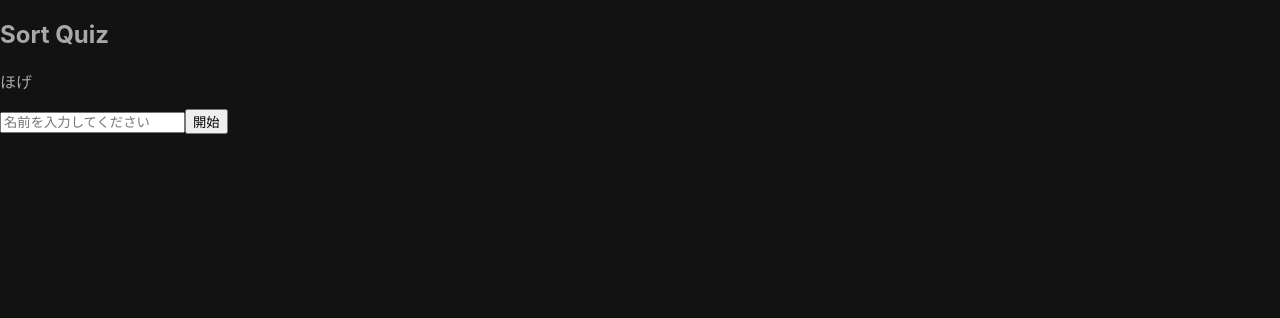
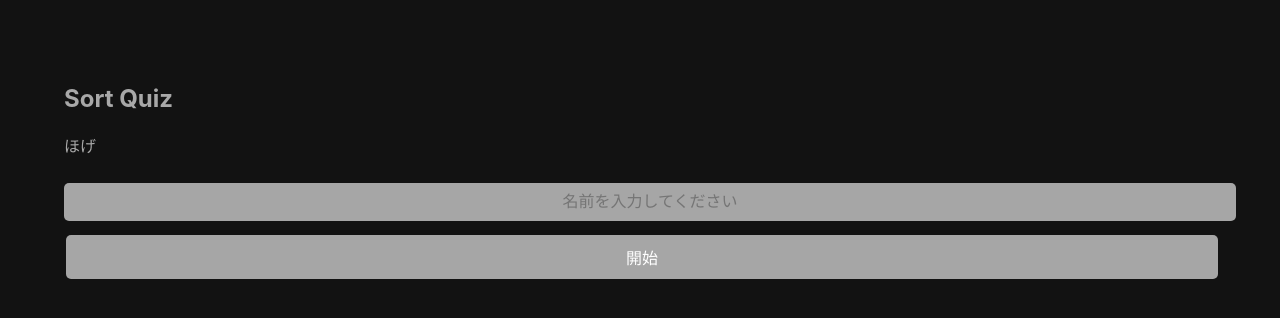
Before and after one commit to raiga0310/Sort-Quiz, a React (Create React App) app: page / in a window 1280 px wide. Shown: the top 318 px of the page. Built offline with nearby package versions, Linux system fonts and the light colour scheme.

Commit message:
fix: デザインをそれっぽく

```diff
--- a/src/App.css
+++ b/src/App.css
@@ -25,10 +25,6 @@ code {
   height: 200px;
   perspective: 1000px;
   margin: 16px;
-}
-
-.card-toggle {
-  display: none;
 }
 
 .card-face {
@@ -60,19 +56,6 @@ code {
   color: #ff4081;
 }
 
-.card-toggle:checked ~ .card-face-front {
-  transform: rotateY(180deg);
-}
-
-.card-toggle:checked ~ .card-face-back {
-  transform: rotateY(0);
-}
-
-/* DraggableCard styles */
-.draggable-card {
-  display: inline-block;
-}
-
 /* CardList styles */
 .card-list {
   display: flex;
@@ -80,3 +63,23 @@ code {
   justify-content: center;
   align-items: center;
 }
+
+/* Button Style */
+.button-style {
+  color: white;
+  background-color: #a6a6a6;
+  border: none;
+  border-radius: 5px;
+  padding: 10px 20px;
+  text-align: center;
+  text-decoration: none;
+  display: inline-block;
+  font-size: 16px;
+  margin: 4px 2px;
+  transition-duration: 0.4s;
+  cursor: pointer;
+}
+
+.button-style:hover {
+  background-color: #868686;
+}
--- a/src/components/FlippingCard.css
+++ b/src/components/FlippingCard.css
@@ -34,6 +34,9 @@
 
   .flipping-card-back {
     transform: rotateY(180deg);
+    display: flex;
+    flex-direction: column;
+    justify-content: center;
   }
 
   .flipping-card-back > * {
@@ -92,6 +95,8 @@
   justify-content: center;
 
   position: absolute;
+
+  font-size: 1vw; /* Adjust this value as needed */
 }
 
 /* カード隅の拡張子を含んだ要素の共通スタイル */
--- /dev/null
+++ b/src/components/PlayScreen.css
@@ -0,0 +1,5 @@
+.play-screen-buttons {
+    display: flex;
+    justify-content: center;
+    align-items: center;
+  }
--- a/src/components/PlayScreen.js
+++ b/src/components/PlayScreen.js
@@ -1,11 +1,13 @@
-import React from 'react';
+import React, { useState } from 'react';
 import CardList from './CardList';  // カードリストコンポーネントをインポート
-
+import '../data/data';
+import '../App.css';
+import './PlayScreen.css';
 
 function getRandomArray(n) {
   var array = [];
   while (array.length < n) {
-    var randomNumber = Math.floor(Math.random() * (72 - 5 + 1)) + 5;
+    var randomNumber = Math.floor(Math.random() * 63) + 5;
     if (!array.includes(randomNumber)) {
       array.push(randomNumber);
     }
@@ -14,6 +16,8 @@ function getRandomArray(n) {
 }
 
 function PlayScreen({ onAnswer }) {
+  const [quizKeyArray, setQuizKeyArray] = useState(getRandomArray(5));
+
   const handleAnswer = () => {
     // ユーザーの回答を採点する処理
     // ここでは仮に常に正解とする
@@ -21,7 +25,10 @@ function PlayScreen({ onAnswer }) {
     onAnswer(isCorrect);
   };
 
-  const quizKeyArray = getRandomArray(5);
+  const handleRefresh = () => {
+    // Refreshボタンが押されたときに新しい乱数配列を生成してstateを更新
+    setQuizKeyArray(getRandomArray(5));
+  };
 
   return (
     <div className="play-screen">
@@ -32,7 +39,10 @@ function PlayScreen({ onAnswer }) {
         quizKeyArray={quizKeyArray}
       />
       }
-      <button onClick={handleAnswer}>回答</button>
+      <div className='play-screen-buttons'>
+        <button onClick={handleRefresh} className="button-style" >Refresh</button>
+        <button onClick={handleAnswer} className="button-style" style={{ width: '50%', height: '50%' }}>回答</button><br />
+      </div>
     </div>
   );
 }
--- a/src/components/SortableCard.js
+++ b/src/components/SortableCard.js
@@ -1,5 +1,6 @@
 import React from 'react'
 import FlippingCard from './FlippingCard'
+import '../App.css';
 
 const SortableCard = ({id, cardData, index, moveCard}) => {
   const handleMoveLeft = () => {
@@ -16,8 +17,8 @@ const SortableCard = ({id, cardData, index, moveCard}) => {
     <div className="sortable-card">
       <FlippingCard cardData={cardData} />
       <div className="sortable-card-buttons">
-        <button onClick={handleMoveLeft}>&#x25C0;</button>
-        <button onClick={handleMoveRight}>&#x25B6;</button>
+        <button onClick={handleMoveLeft} className='button-style'>&#x25C0;</button>
+        <button onClick={handleMoveRight} className='button-style'>&#x25B6;</button>
       </div>
     </div>
   )
--- /dev/null
+++ b/src/components/StartScreen.css
@@ -0,0 +1,14 @@
+ .start-screen {
+    padding: 5%;
+ }
+ .start-screen input {
+    width: 100%;
+    padding: 10px;
+    margin: 10px 0;
+    border: none;
+    border-radius: 5px;
+  }
+
+  .start-screen .button-style {
+    width: 100%;
+  }
--- a/src/components/StartScreen.js
+++ b/src/components/StartScreen.js
@@ -1,10 +1,12 @@
 import React, { useState } from 'react';
+import '../App.css';
+import './StartScreen.css';
 
 function StartScreen({ onStart }) {
-  const [name, setName] = useState(""); // ユーザー名をローカルstateとして管理
+  const [name, setName] = useState("");
 
-  const handleStart = () => {
-    // 名前が空でない場合に限り、クイズを開始
+  const handleStart = (e) => {
+    e.preventDefault(); // フォームのデフォルトの送信を防ぐ
     if (name) {
       onStart(name);
     } else {
@@ -16,13 +18,16 @@ function StartScreen({ onStart }) {
     <div className="start-screen">
       <h2>Sort Quiz</h2>
       <p>ほげ</p>
+      <form onSubmit={handleStart}>  {/* formタグを追加 */}
         <input
           type="text"
           placeholder="名前を入力してください"
           value={name}
           onChange={(e) => setName(e.target.value)}
+          className="button-style"
         />
-      <button onClick={handleStart}>開始</button>
+        <button type="submit" className="button-style">開始</button> {/* type="submit"を追加 */}
+      </form>
     </div>
   );
 }
```
Lines whose indentation alone changed are shown as unchanged.
